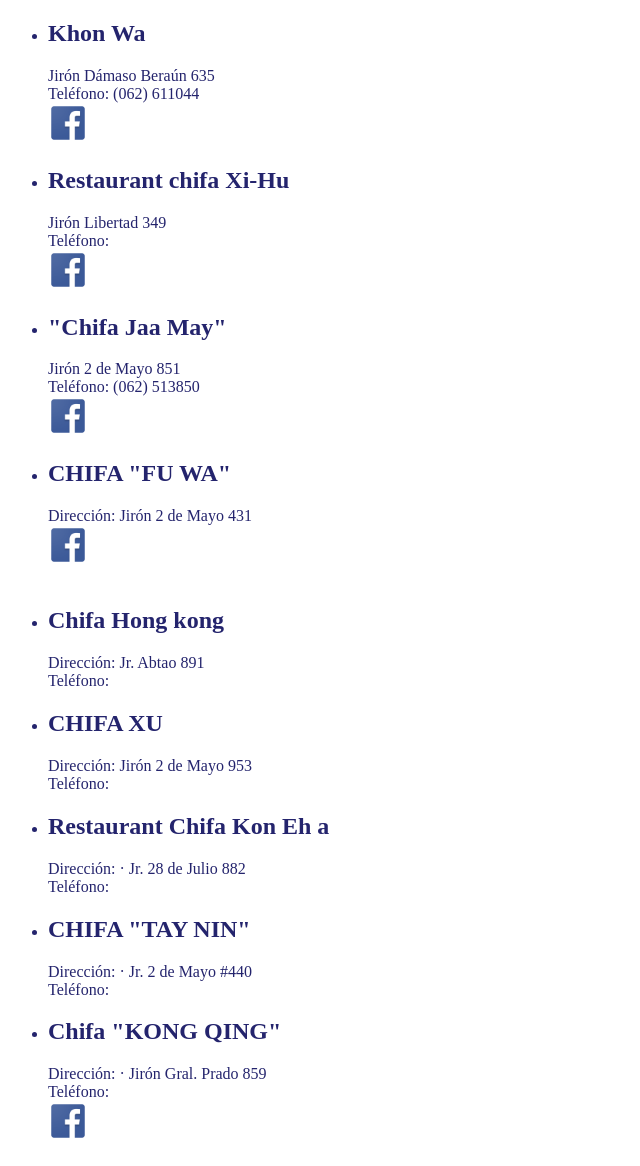
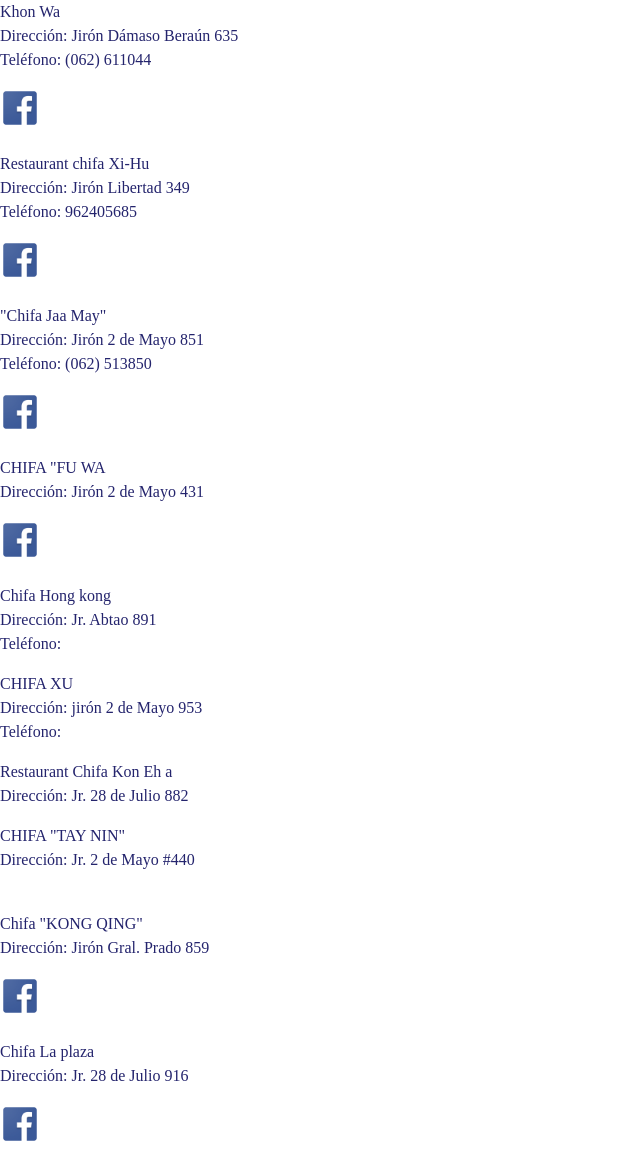
Before and after one commit to IsabelSoto-1/proyecto_final_html_css, a plain HTML site: page chifas.html in a window 1280 px wide. Shown: the top 1166 px of the page, without its empty margins (0-640 px from the left). Drawn offline with nearby package versions, Linux system fonts and the light colour scheme.

Commit message:
first commit

```diff
--- a/chifas.html
+++ b/chifas.html
@@ -4,115 +4,109 @@
     <meta charset="UTF-8">
     <meta http-equiv="X-UA-Compatible" content="IE=edge">
     <meta name="viewport" content="width=device-width, initial-scale=1.0">
-    <title>Pollerias</title>
+    <title>Chifas</title>
     <link rel="stylesheet" href="facebookstyle.css">
+    <link rel="stylesheet" href="https://use.fontawesome.com/releases/v5.6.3/css/all.css" integrity="sha384-UHRtZLI+pbxtHCWp1t77Bi1L4ZtiqrqD80Kn4Z8NTSRyMA2Fd33n5dQ8lWUE00s/" crossorigin="anonymous">
+    <link rel="stylesheet" href="https://stackpath.bootstrapcdn.com/bootstrap/4.2.1/css/bootstrap.min.css" integrity="sha384-GJzZqFGwb1QTTN6wy59ffF1BuGJpLSa9DkKMp0DgiMDm4iYMj70gZWKYbI706tWS" crossorigin="anonymous">
+    <link rel="stylesheet" href="https://use.fontawesome.com/releases/v5.6.3/css/all.css" integrity="sha384-UHRtZLI+pbxtHCWp1t77Bi1L4ZtiqrqD80Kn4Z8NTSRyMA2Fd33n5dQ8lWUE00s/" crossorigin="anonymous">
 </head>
-
     <body>
-    <ul>
-        <li> <h2>Khon Wa</h2>
-            Jirón Dámaso Beraún 635
+        <div>
+                <p>Khon Wa
+                    <br>
+                     Dirección: Jirón Dámaso Beraún 635
                     <br>
                     Teléfono: (062) 611044
-            <br>
-            <div id="redes">
+                </p>
                     <a href="https://www.facebook.com/khonwaperu/posts/1679396875560844/">
                       <img src="img/facebook.png" alt="">
                     </a>
         </div>
-        </li>
-        <li><h2> Restaurant chifa Xi-Hu</h2>
-            Jirón Libertad 349
         <br>
-            Teléfono:
-
-            <div id="redes">
+        <div>
+            <p>Restaurant chifa Xi-Hu
+               <br>
+            Dirección: Jirón Libertad 349
+               <br>
+            Teléfono: 962405685
+            </p>
                 <a href="https://es-la.facebook.com/restaurant.chifa.XI.HU/">
                    <img src="img/facebook.png" alt="">
                 </a>
         </div>
-
-        </li>
-
-        <li><h2>"Chifa Jaa May"</h2>
-            Jirón 2 de Mayo 851
         <br>
-
+        <div>
+            <p> "Chifa Jaa May"
+            <br>
+            Dirección: Jirón 2 de Mayo 851
+            <br>
             Teléfono: (062) 513850
-
-            <div id="redes">
-                <a href="https://es-la.facebook.com/RestaurantOrientalJaaMay/">
+            </p>
+            <a href="https://es-la.facebook.com/RestaurantOrientalJaaMay/" >
                 <img src="img/facebook.png" alt="">
               </a>
         </div>
-
-        </li>
-        <li><h2>CHIFA "FU WA"</h2>
-         Dirección: Jirón 2 de Mayo 431</li>
-
-          <div id="redes">
+        <br>
+        <div>
+            <p> CHIFA "FU WA
+            <br>
+            Dirección: Jirón 2 de Mayo 431
+            </p>
             <a href="https://es.restaurantguru.com/CHIFA-FU-WA-Huanuco">
             <img src="img/facebook.png" alt="">
             </a>
         </div>
-
         <br>
-        <li><h2>Chifa Hong kong</h2>
+        <div>
+           <p>Chifa Hong kong
+                <br>
                 Dirección: Jr. Abtao 891
                 <br>
-
                 Teléfono:
-            </li>
-
-        <li><h2>CHIFA XU</h2>
-                Dirección: Jirón 2 de Mayo 953
                 <br>
-
+            </p>
+        </div>
+        <div>
+            <p>CHIFA XU
+                <br>
+                Dirección: jirón 2 de Mayo 953
+                <br>
                 Teléfono:
-        </li>
-
-        <li><h2>Restaurant Chifa Kon Eh a</h2>
-            Dirección: · Jr. 28 de Julio 882
                 <br>
-
-            Teléfono:
-        </li>
-
-        <li><h2>CHIFA "TAY NIN"</h2>
-            Dirección: · Jr. 2 de Mayo #440
+            </p>
+        </div>
+        <div>
+            <p>Restaurant Chifa Kon Eh a
             <br>
-
-            Teléfono:
-        </li>
-
-        <li><h2>Chifa "KONG QING"</h2>
-            Dirección: · Jirón Gral. Prado 859
+            Dirección: Jr. 28 de Julio 882
+            </p>
+        </div>
+        <div>
+            <p> CHIFA "TAY NIN"
             <br>
-
-            Teléfono:
-            <div id="redes">
+            Dirección: Jr. 2 de Mayo #440
+            </p>
+        </div>
+        <br>
+        <div>
+            <p> Chifa "KONG QING"
+            <br>
+            Dirección: Jirón Gral. Prado 859
+            </p>
             <a href="https://es-la.facebook.com/pages/category/Restaurant/Chifa-Restaurant-Polleria-Kong-Qing-2087395954838969/">
             <img src="img/facebook.png" alt="">
             </a>
         </div>
         <br>
-
-        </li>
-
-        <li><h2>Chifa La plaza</h2>
+        <div>
+            <p> Chifa La plaza
+            <br>
             Dirección: Jr. 28 de Julio 916
-            <br>
-
-            Teléfono:
-
-            <div id="redes">
+            </p>
             <a href="https://es-la.facebook.com/RestLaPlazaHuanuco/">
             <img src="img/facebook.png" alt="">
             </a>
         </div>
-        </li>
         <br>
-
-       </ul>
     </body>
 </html>
--- a/styles.css
+++ b/styles.css
@@ -1,6 +1,12 @@
+
+body {
+    background-image: linear-gradient(to right, #76c2e6 , #a582b3);
+
+
+  }
 
 img {
-opacity: 0.5;
+opacity: 0.7;
 width: 100%;
 height: 100%;
 border-radius: 50px;
@@ -29,7 +35,7 @@ border-radius: 50px;
         align-items: center;
         justify-content: center;
         margin: 20px;
-
+        background-attachment: fixed
         width: 100%;
         height: 100%;
 
@@ -43,7 +49,7 @@ border-radius: 50px;
     align-items: center;
     margin: 20px;
     border-radius: 50px;
-    box-shadow: 10px 5px 5px black;
+
 
 }
 
@@ -57,14 +63,24 @@ border-radius: 50px;
     top: 50%;
     left: 50%;
     transform: translate(-50%, -50%);
+
 }
+
+
+
 a:hover {
 
-    background-color: aqua;
-  }
+    color: blue;
+    background-color: yellow;
+
+
+
+ }
+
+
  .ultimo {
-    color: black;
-    text-align: center;
+    color: white;
+    text-align: left;
 
  }
  /*
@@ -76,24 +92,32 @@ a:hover {
  }*/
 /*Estilos para la Botonera*/
 #botonera{
-    width: 1300px;
+    width:1300px;
     background-color: rgb(8, 8, 110);
     margin: auto;
     text-align: right;
+    position: fixed;
+
+
 }
 #botonera li{
     display: inline-block;
     list-style: none;
+
 }
 #botonera a{
     text-decoration: none;
     color: white;
     display: block;
     padding: 20px;
+
+
+
 }
 #botonera a:hover{
-    background-color: gainsboro;
-    color: white;
+
+    color: rgb(233, 74, 193);
+
 }
 
  a.inicio:hover{
@@ -107,10 +131,36 @@ a.contactanos:hover{
         background-color: transparent;
 
 }
-#redes{
-    float: left;
+.nombre{
+    text-decoration: none;
+    color: rgb(63, 22, 211);
+    padding: 20px;
+    font-size: larger;
+
 }
-#redes img{
-    width:30px;
-    margin-right: 15px;
+.contenedor{
+    display: flex;
+    background-color: black;
 }
+.contenedor2{
+    display: flex;
+    height: 20%;
+    width: 20%;
+    position: relative;
+    background-color: black;
+    left: 1000px;
+
+}
+
+.icon{
+    height: 30%;
+    width: 30%;
+    background-color: black;
+    position: relative;
+    padding: 10px;
+
+}
+
+a.img:hover{
+    background-color: transparent;
+}
```
Also changed, not shown: cevicherias.html (+41 -42 lines), contactanos.html (+2 -2 lines), index.html (+35 -16 lines), polleria.html (+23 -41 lines), img/Icono-Whatsapp.png (added), img/instagram.jpg (added). Lines whose indentation alone changed are shown as unchanged.
